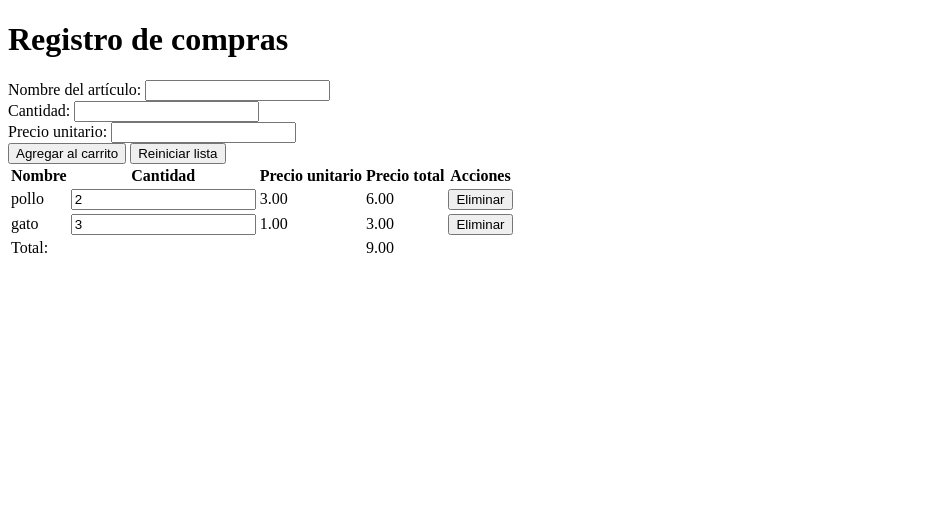
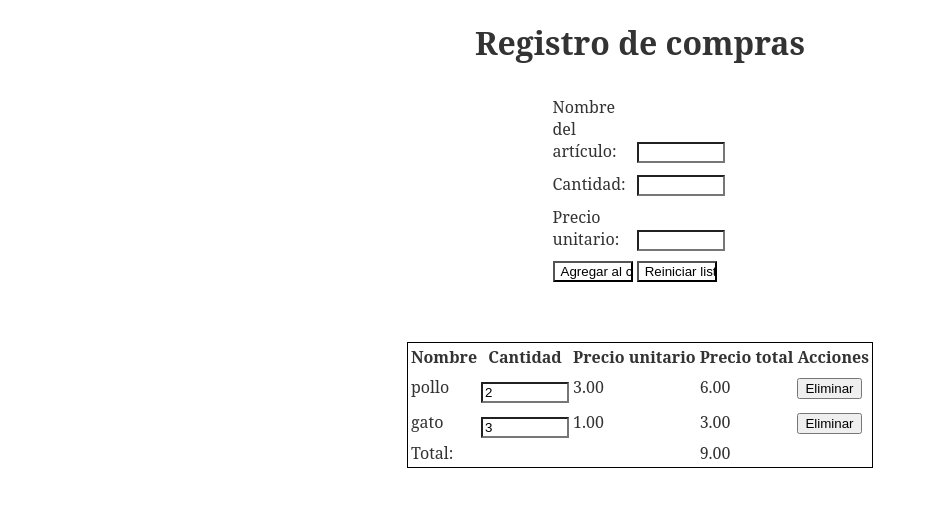
Before and after one commit to Chr1st1anJ/Evaluado2, a PHP site: page / in a window 1280 px wide. Shown: the top 507 px of the page, without its empty margins (0-928 px from the left). Run offline with PHP 8.4, Linux system fonts and the light colour scheme; data comes from the database, SQL or seed files in the repository.

Commit message:
style.css

```diff
--- a/css/style.css
+++ b/css/style.css
@@ -1,11 +1,35 @@
-.center
-{
+body{
+  font-family: 'Libre Baskerville', 'serif', 'Gill Sans MT', Calibri, 'Trebuchet MS', sans-serif;
+  color: #333;
+  font: 1,2rem;
+
+}
+
+h1{
     text-align: center;
 }
 
-.center table
+.form{
+    margin: auto;
+    display: block;
+    justify-content: center;
+    align-items: center;
+    width: 175px;
+}
+
+label, input{
+    text-align: justify;
+    display: inline-block;
+    width: 80px;
+    background-color: #fff;
+    margin-top: 10px;
+  }
+
+
+.table
 {
-    margin-left: auto;
-    margin-right: auto;
-    text-align: left;
+    border: 1px solid #000;
+    background-color: #fff;
+    margin: auto;
+    margin-top: 60px;
 }
--- a/index.php
+++ b/index.php
@@ -2,12 +2,12 @@
 <html>
   <head>
     <meta charset="UTF-8">
-    <link rel="stylesheet" href="css/style.css">
+    <link rel="stylesheet"  href="css/style.css">
     <title>Registro de compras</title>
   </head>
   <body>
     <h1>Registro de compras</h1>
-    <form action="agregar.php" method="post">
+    <form id="form" class="form" action="agregar.php" method="post">
       <label for="nombre">Nombre del artículo:</label>
       <input type="text" id="nombre" name="nombre" required><br>
       <label for="cantidad">Cantidad:</label>
@@ -17,7 +17,7 @@
       <input type="submit" value="Agregar al carrito">
       <input type="reset" value="Reiniciar lista">
     </form>
-    <table>
+    <table class="table">
       <thead>
         <tr>
           <th>Nombre</th>
```
